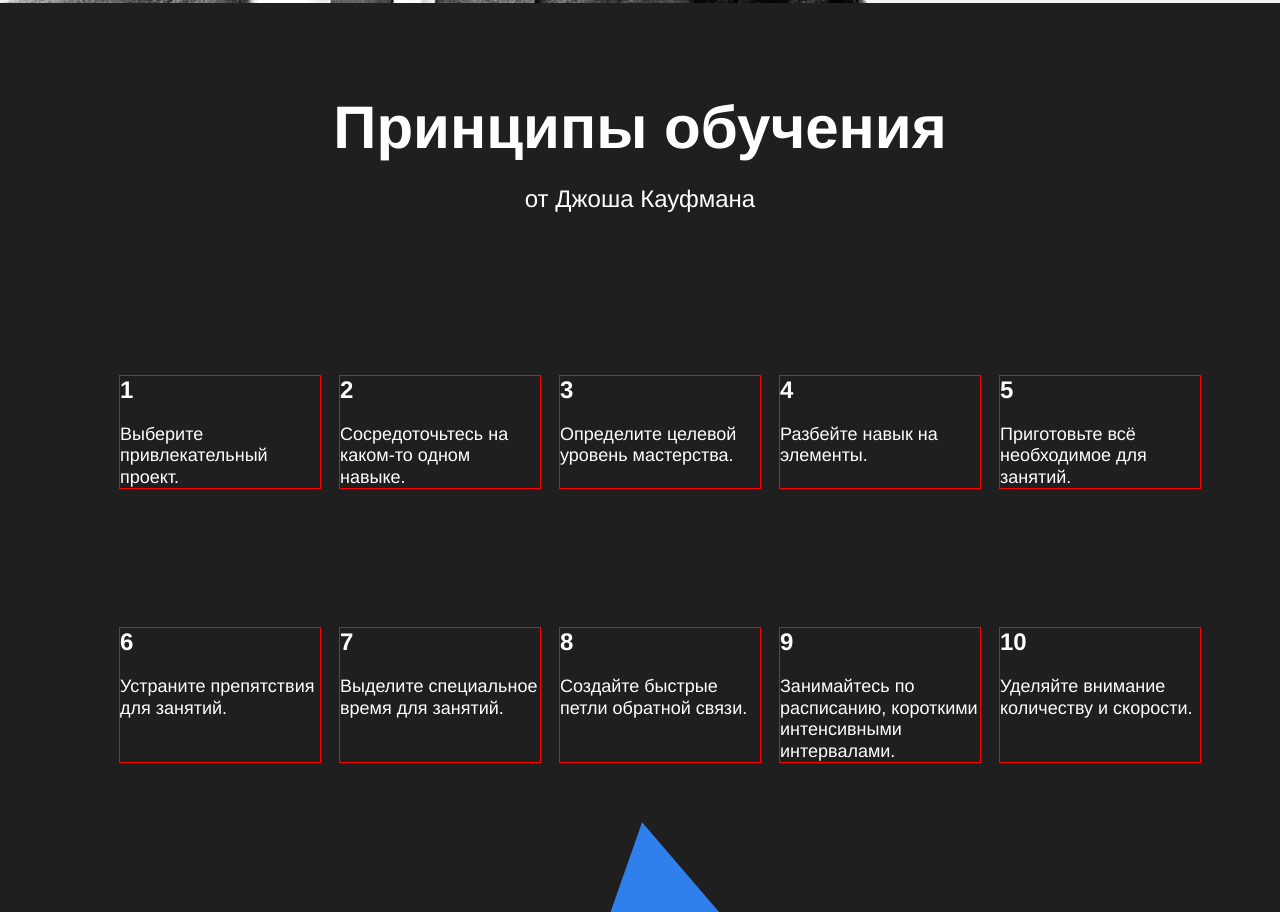
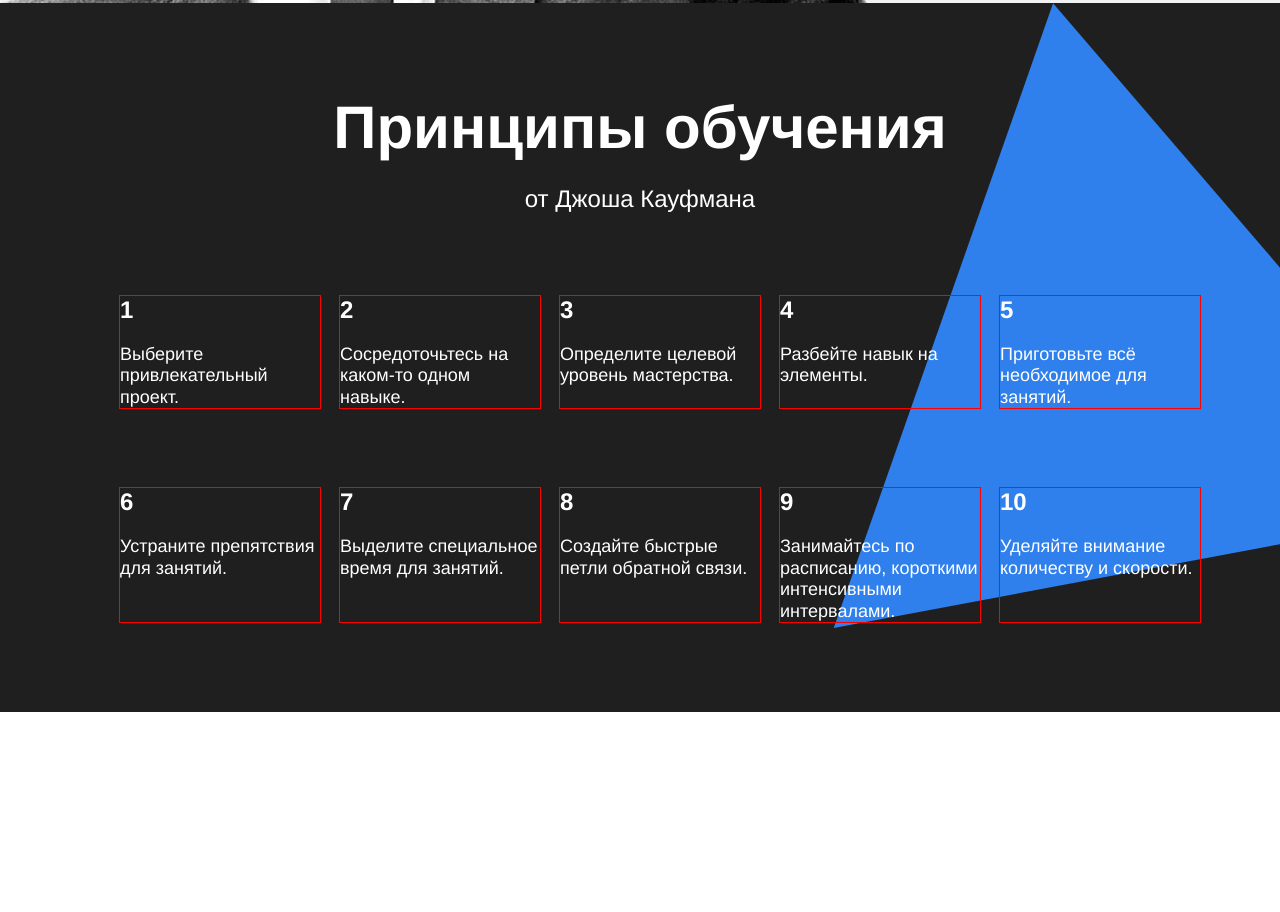
Before and after one commit to Krible-Krable/how-to-learn-me, a plain HTML site: page index.html in a window 1280 px wide. Shown: the part 2854-3766 px from the top of the page. After the commit the page ends 3566 px from the top, so only its background shows below. Drawn offline with Linux system fonts and the light colour scheme.

Commit message:
Доделала кауфман

```diff
--- a/styles/style.css
+++ b/styles/style.css
@@ -208,9 +208,6 @@
     align-items: center;
 }
 
-.feinman__main_illustration {
-
-}
 .feinman__title {
     line-height: 1.15;
     font-size: 120px;
@@ -247,6 +244,7 @@
     align-items: center;
     background-color: #1f1f1f;
     position: relative;
+    overflow: hidden;
 }
 
 .kaufman-title {
@@ -258,6 +256,7 @@
     width: 60%;
     color: white;
     padding-top: 90px;
+    z-index: 2;
 }
 
 .kaufman-subtitle {
@@ -268,18 +267,28 @@
     width: 60%;
     margin: 20px 0 80px;
     color: white;
+    z-index: 2;
 }
 
 .kaufman__triangle {
     height: 877px;
     width: 877px;
-
+    position: absolute;
+    z-index: 1;
+    right: -210px;
 }
 
+.table__theme_dark {
+    z-index: 2;
+    margin-bottom: 10px;
+}
 
 .table__cell_theme_dark {
     width: 200px;
     color: white;
-    margin-right: 0;
-    margin-top: 80px;
+    margin: 0 0 80px;
 }
+
+.table__heading_theme_dark {
+    color: white;
+}
```
